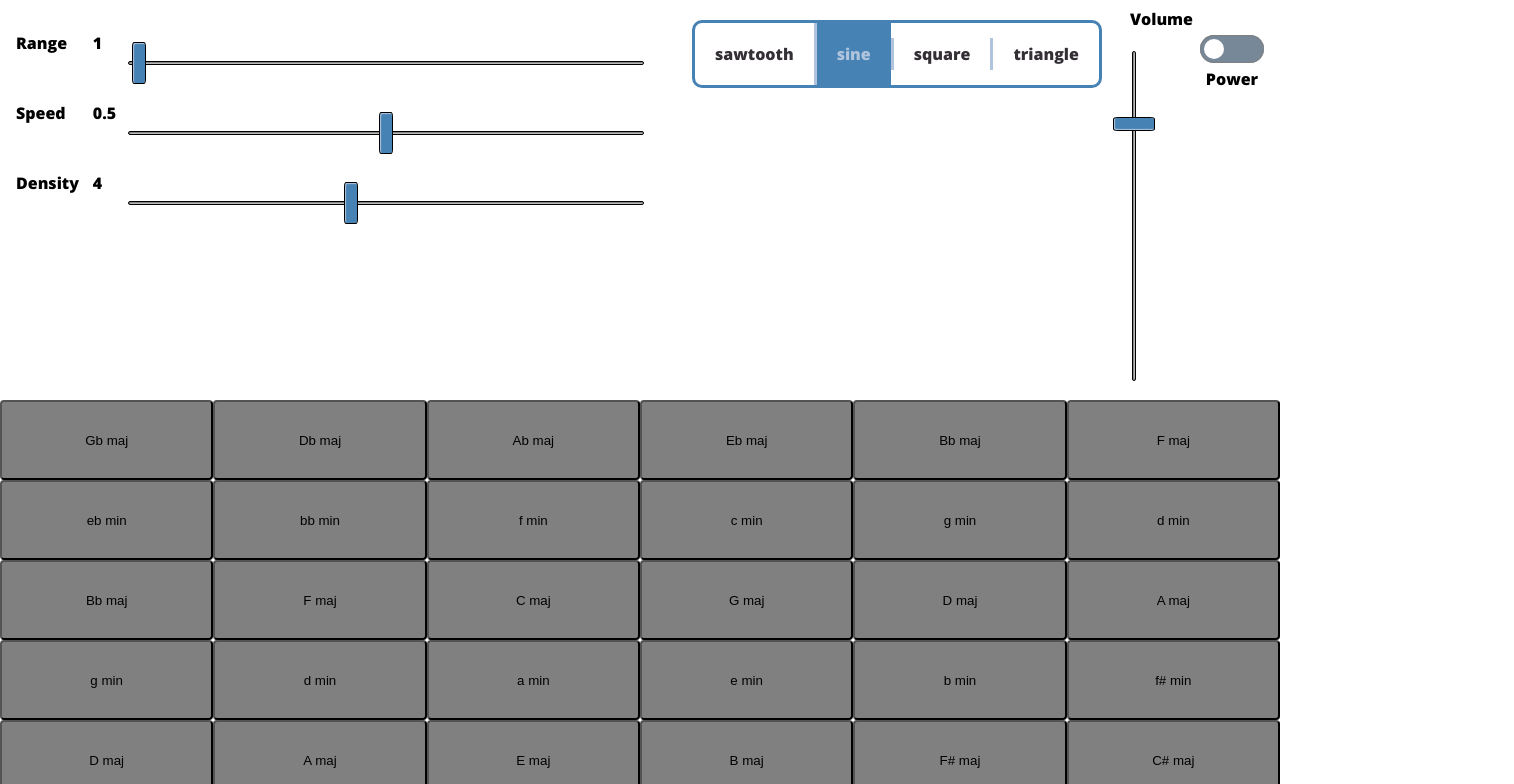
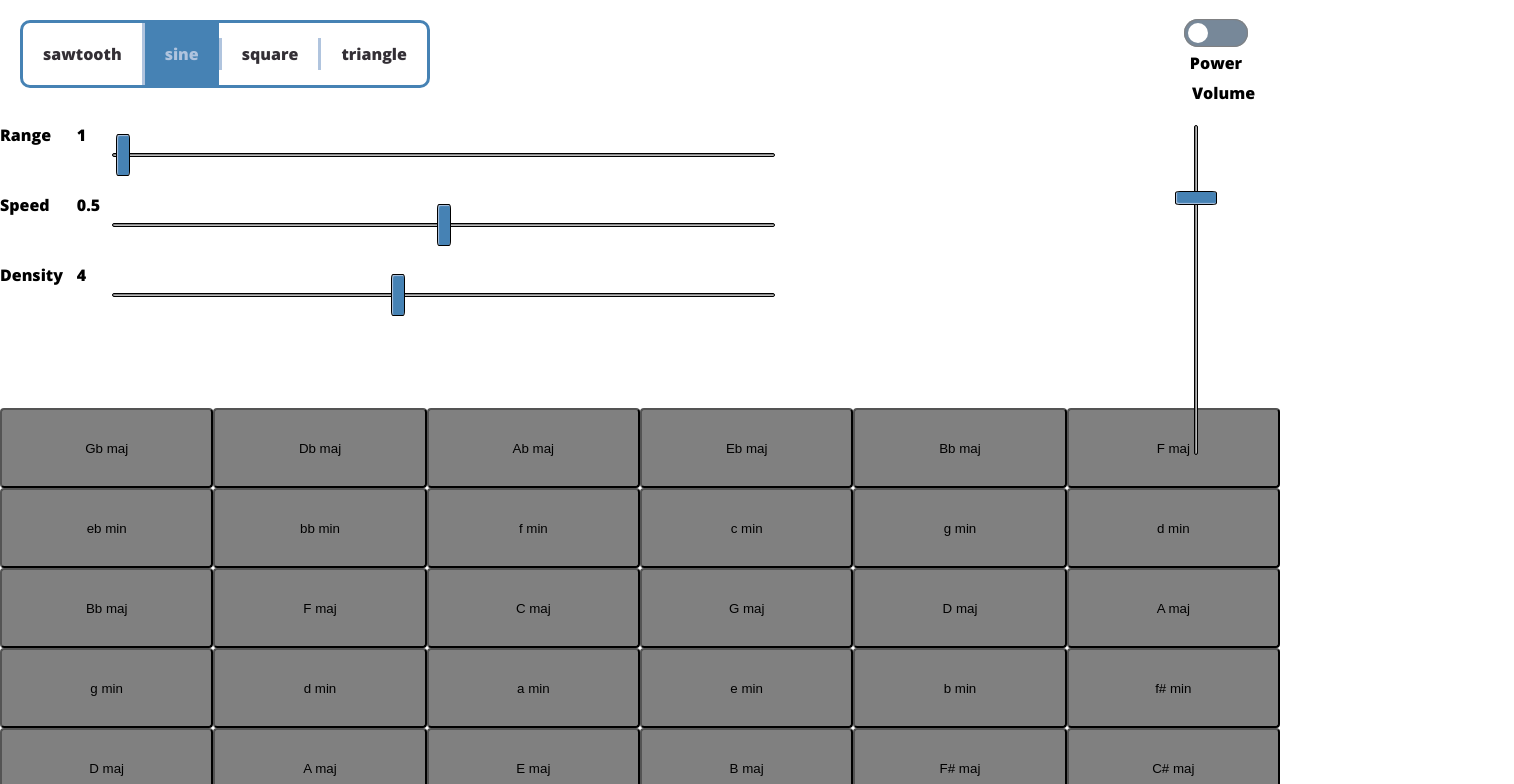
Before and after one commit to MikeSperone/ChordArp_Web, a React app: page / in a window 1280 px wide. Shown: the top 784 px of the page, 1514 px wide, since content can reach past the window. Built offline with nearby package versions, Linux system fonts and the light colour scheme; the HTML template or start-up script is replaced by a standard one.

Commit message:
more UI/styling

```diff
--- a/src/App.js
+++ b/src/App.js
@@ -19,21 +19,20 @@ injectGlobal`
         margin: 0;
     }
 `;
-const ControlSection = styled.div`
-    height: 50vh;
+
+const AppContainer = styled.div`
+    display: grid;
+    grid-template-columns: 2fr 1fr 6em;
+    grid-template-rows: 0.5fr 1.5fr 1fr 1fr;
+    grid-template-areas: "tone-controls other power-controls" "main-controls adsr power-controls" "buttons buttons buttons" "buttons buttons buttons";
 `;
-const MainControls = styled.div`
-    float: left;
-    width: 50vw;
-    min-width: 320px;
-    padding: 1rem;
-`;
-const PowerSection = styled.div`
-    position: absolute;
-    top: 0;
-    right: 0;
-    margin: 1rem;
-`;
+
+const ToneSection = styled.div`grid-area: tone-controls`;
+const MainControls = styled.div`grid-area: main-controls`;
+const PowerSection = styled.div`grid-area: power-controls`;
+const ButtonSection = styled.div`grid-area: buttons`;
+const OtherSection = styled.div`grid-area: other`;
+const ADSRSection = styled.div`grid-area: adsr`;
 class App extends Component {
     constructor(props) {
         super();
@@ -77,17 +76,15 @@ class App extends Component {
 
     render() {
         return (
-            <div className="App">
-                <ControlSection>
+            <AppContainer>
+                <ToneSection>
+                    <ToneControls tone={this.setTone} />
+                </ToneSection>
                 <MainControls>
                     <RangeControl range={this.setRange} />
                     <SpeedControl speed={this.setSpeed} />
                     <DensityControl density={this.setDensity} />
                 </MainControls>
-                    <ToneControls
-                        tone={this.setTone}
-                    />
-                    <VolumeControl width='40vh' volume={this.setVolume} />
                 <PowerSection>
                     <Power
                         handleChange={this.power}
@@ -95,14 +92,17 @@ class App extends Component {
                     >
                         Power
                     </Power>
+                    <VolumeControl volume={this.setVolume} />
                 </PowerSection>
-                </ControlSection>
+                <ButtonSection>
                     <ButtonField
                         changeChord={c => this.setChord(c)}
                         currentChord={this.state.currentChord}
                     />
-
-            </div>
+                </ButtonSection>
+                <ADSRSection />
+                <OtherSection />
+            </AppContainer>
         );
     }
 }
--- a/src/Components/Controls/volume.js
+++ b/src/Components/Controls/volume.js
@@ -3,9 +3,8 @@ import styled from 'styled-components';
 import Slider from '../atoms/Slider';
 
 const StyleWrapper = styled.div`
-    float: left;
-    width: 40px;
-    ${props => `height: ` + props.width};
+    height: 40vh;
+    width: 4rem;
 `;
 export default class VolumeControl extends React.Component {
     constructor(props) {
```
Lines whose indentation alone changed are shown as unchanged.
